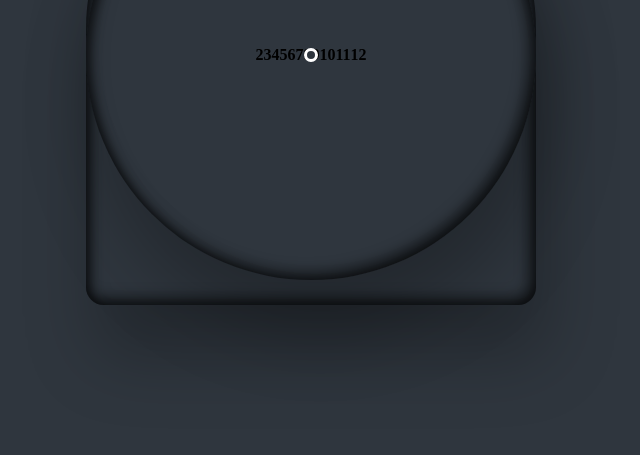
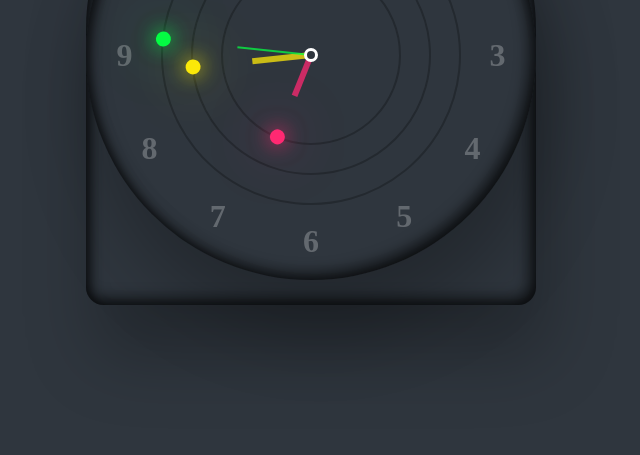
Before and after one commit to minhazul69/js-analog-clock, a plain HTML site: page index.html in a window 1280 px wide. Shown: the part 345-800 px from the top of the page, without its empty margins (329-969 px from the left). Drawn offline with Linux system fonts and the light colour scheme.

Commit message:
analog clock ready

```diff
--- a/index.html
+++ b/index.html
@@ -10,18 +10,23 @@
   <body>
     <div class="container">
       <div class="clock">
-        <span><b>2</b></span>
-        <span><b>3</b></span>
-        <span><b>4</b></span>
-        <span><b>5</b></span>
-        <span><b>6</b></span>
-        <span><b>7</b></span>
-        <span><b>8</b></span>
-        <span><b>9</b></span>
-        <span><b>10</b></span>
-        <span><b>11</b></span>
-        <span><b>12</b></span>
+        <div class="circle" id="sc" style="--clr: #04fc43"><i></i></div>
+        <div class="circle circle2" id="mn" style="--clr: #fee809"><i></i></div>
+        <div class="circle circle3" id="hr" style="--clr: #ff2972"><i></i></div>
+        <span style="--i: 1"><b>1</b></span>
+        <span style="--i: 2"><b>2</b></span>
+        <span style="--i: 3"><b>3</b></span>
+        <span style="--i: 4"><b>4</b></span>
+        <span style="--i: 5"><b>5</b></span>
+        <span style="--i: 6"><b>6</b></span>
+        <span style="--i: 7"><b>7</b></span>
+        <span style="--i: 8"><b>8</b></span>
+        <span style="--i: 9"><b>9</b></span>
+        <span style="--i: 10"><b>10</b></span>
+        <span style="--i: 11"><b>11</b></span>
+        <span style="--i: 12"><b>12</b></span>
       </div>
     </div>
+    <script src="script.js  "></script>
   </body>
 </html>
--- a/script.js
+++ b/script.js
@@ -0,0 +1,14 @@
+let hr = document.querySelector("#hr");
+let mn = document.querySelector("#mn");
+let sc = document.querySelector("#sc");
+
+setInterval(() => {
+  let day = new Date();
+  let hh = day.getHours() * 30;
+  let mm = day.getMinutes() * 6;
+  let ss = day.getSeconds() * 6;
+
+  hr.style.transform = `rotateZ(${hh + mm / 12}deg)`;
+  mn.style.transform = `rotateZ(${mm}deg)`;
+  sc.style.transform = `rotateZ(${ss}deg)`;
+}, 100);
--- a/style.css
+++ b/style.css
@@ -45,4 +45,66 @@ body {
   background-color: #2f363e;
   border: 3px solid #fff;
   border-radius: 50%;
+  z-index: 100000;
 }
+.clock span {
+  position: absolute;
+  inset: 20px;
+  color: #fff;
+  text-align: center;
+  transform: rotate(calc(30deg * var(--i)));
+}
+.clock span b {
+  font-size: 2em;
+  opacity: 0.25;
+  font-weight: 600;
+  display: inline-block;
+  transform: rotate(calc(-30deg * var(--i)));
+}
+.circle {
+  position: absolute;
+  width: 300px;
+  height: 300px;
+  border: 2px solid rgba(0, 0, 0, 0.25);
+  border-radius: 50%;
+  display: flex;
+  align-items: flex-start;
+  justify-content: center;
+  z-index: 10;
+}
+.circle i {
+  position: absolute;
+  width: 6px;
+  height: 50%;
+  background-color: var(--clr);
+  opacity: 0.75;
+  transform-origin: bottom;
+  transform: scaleY(0.5);
+}
+.circle:nth-child(1) i {
+  width: 2px;
+}
+.circle:nth-child(2) i {
+  width: 6px;
+}
+.circle2 {
+  width: 240px;
+  height: 240px;
+  z-index: 9;
+}
+.circle3 {
+  width: 180px;
+  height: 180px;
+  z-index: 8;
+}
+
+.circle::before {
+  content: "";
+  position: absolute;
+  top: -8.5px;
+  width: 15px;
+  height: 15px;
+  border-radius: 50%;
+  background-color: var(--clr);
+  box-shadow: 0 0 20px var(--clr), 0 0 60px var(--clr);
+}
```
